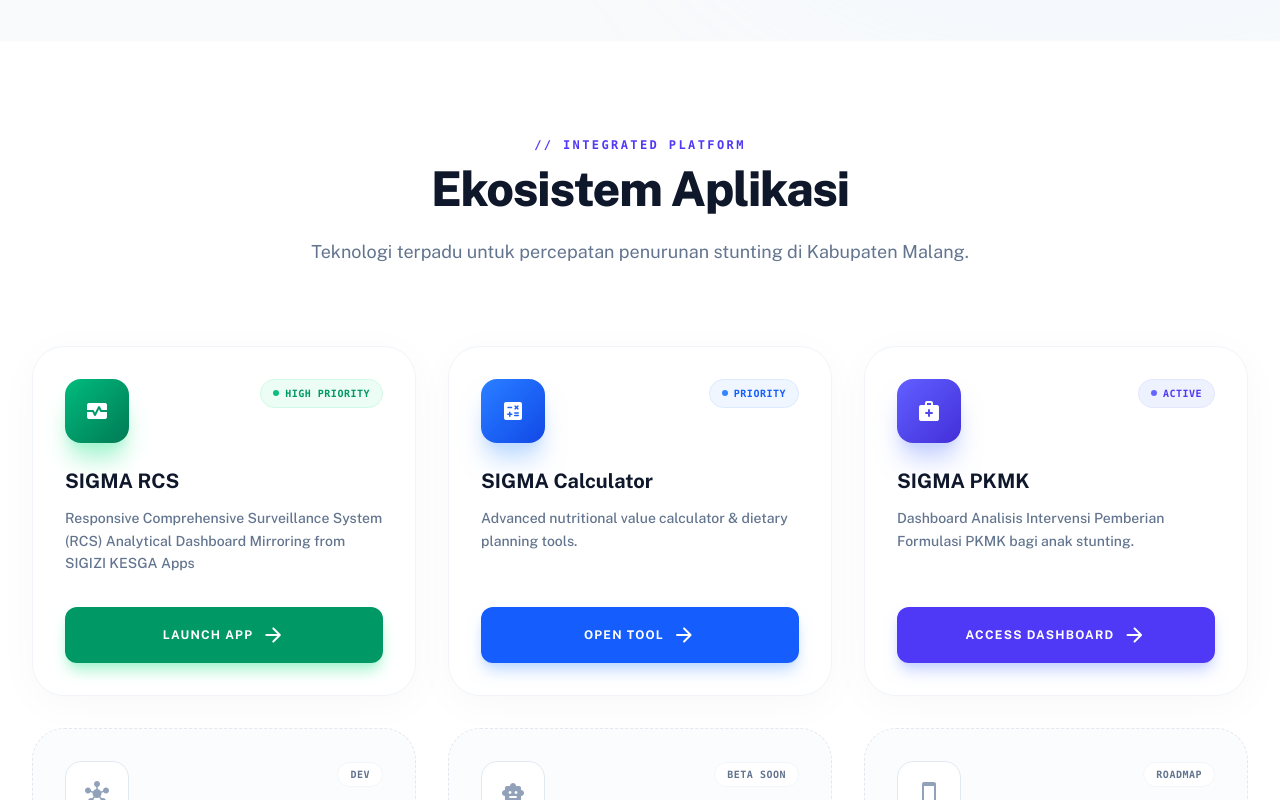
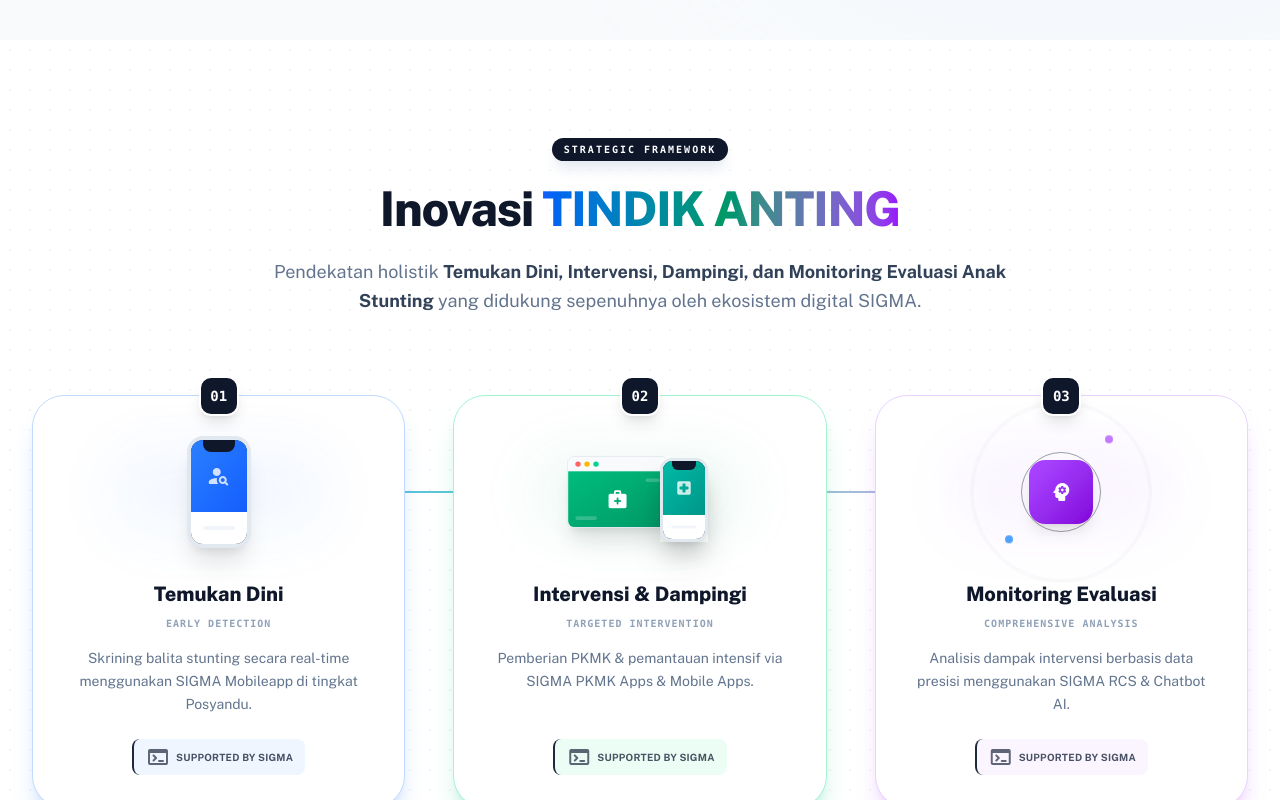
Before and after one commit to dedik2urniawan/sigma-ecosystem, a Next.js app: page / in a window 1280 px wide. Shown: the part 960-1760 px from the top of the page. Built offline with nearby package versions, Linux system fonts and the light colour scheme.

Commit message:
update UI 18_02

```diff
--- a/src/app/page.tsx
+++ b/src/app/page.tsx
@@ -2,6 +2,10 @@
 
 import React, { useEffect, useRef, useState } from "react";
 import Image from "next/image";
+import "./globals.css"; // Ensure global styles are imported if not already contextually available
+
+// Add smooth scrolling to HTML tag via global CSS or inline if possible,
+// strictly speaking Next.js handles this in layout, but we can enforce some classes on the container.
 
 // Tech Background Component - Holographic Globe & Data Rain
 const TechBackground = () => {
@@ -307,6 +311,159 @@ const DevelopmentModal = ({ isOpen, onClose, title }: DevelopmentModalProps) =>
   );
 };
 
+// Device Frames for "Tech Vibes"
+const MobileFrame = ({ icon, color }: { icon: string, color: string }) => (
+  <div className="relative w-16 h-28 bg-slate-900 rounded-[1rem] border-4 border-slate-200 shadow-xl overflow-hidden flex flex-col mx-auto group-hover:scale-105 transition-transform duration-500">
+    <div className="absolute top-0 left-1/2 -translate-x-1/2 w-8 h-3 bg-slate-900 rounded-b-lg z-20"></div>
+    <div className={`flex-1 bg-gradient-to-br ${color} flex items-center justify-center relative`}>
+      <div className="absolute inset-0 bg-[radial-gradient(circle_at_center,_var(--tw-gradient-from)_0%,_transparent_70%)] opacity-50"></div>
+      <span className="material-icons-round text-3xl text-white relative z-10 animate-pulse">{icon}</span>
+    </div>
+    <div className="h-8 bg-white flex items-center justify-center gap-1">
+      <div className="w-8 h-1 bg-slate-100 rounded-full"></div>
+    </div>
+  </div>
+);
+
+const WebFrame = ({ icon, color }: { icon: string, color: string }) => (
+  <div className="relative w-28 h-20 bg-white rounded-lg border border-slate-200 shadow-xl overflow-hidden flex flex-col mx-auto group-hover:scale-105 transition-transform duration-500">
+    <div className="h-4 bg-slate-50 border-b border-slate-100 flex items-center px-2 gap-1">
+      <div className="w-1.5 h-1.5 rounded-full bg-red-400"></div>
+      <div className="w-1.5 h-1.5 rounded-full bg-amber-400"></div>
+      <div className="w-1.5 h-1.5 rounded-full bg-emerald-400"></div>
+    </div>
+    <div className={`flex-1 bg-gradient-to-br ${color} flex items-center justify-center relative`}>
+      <span className="material-icons-round text-3xl text-white relative z-10">{icon}</span>
+      {/* Floating elements */}
+      <div className="absolute top-2 right-2 w-4 h-1 bg-white/20 rounded-full"></div>
+      <div className="absolute bottom-2 left-2 w-6 h-1 bg-white/20 rounded-full"></div>
+    </div>
+  </div>
+);
+
+const AiBrain = ({ icon, color }: { icon: string, color: string }) => (
+  <div className="relative w-24 h-24 mx-auto flex items-center justify-center group-hover:scale-110 transition-transform duration-500">
+    {/* Pulse Rings */}
+    <div className={`absolute inset-0 rounded-full border-2 ${color.replace('from-', 'border-').split(' ')[0]} opacity-20 animate-ping`}></div>
+    <div className={`absolute inset-2 rounded-full border ${color.replace('from-', 'border-').split(' ')[0]} opacity-40 animate-pulse`}></div>
+
+    <div className={`relative w-16 h-16 rounded-2xl bg-gradient-to-br ${color} flex items-center justify-center shadow-lg overflow-hidden`}>
+      <div className="absolute inset-0 bg-grid-pattern opacity-20"></div>
+      <span className="material-icons-round text-3xl text-white relative z-10">{icon}</span>
+    </div>
+
+    {/* Connecting Nodes */}
+    <div className="absolute -top-2 -right-1 w-2 h-2 rounded-full bg-purple-400 animate-bounce"></div>
+    <div className="absolute -bottom-1 -left-2 w-2 h-2 rounded-full bg-blue-400 animate-bounce delay-100"></div>
+  </div>
+);
+
+// Innovation Section Component
+const InnovationSection = () => {
+  const steps = [
+    {
+      step: "01",
+      title: "Temukan Dini",
+      subtitle: "Early Detection",
+      desc: "Skrining balita stunting secara real-time menggunakan SIGMA Mobileapp di tingkat Posyandu.",
+      visual: <MobileFrame icon="person_search" color="from-blue-500 to-blue-600" />,
+      color: "from-blue-400 to-blue-600",
+      shadow: "shadow-blue-500/20",
+      border: "border-blue-200",
+      bg: "bg-blue-50"
+    },
+    {
+      step: "02",
+      title: "Intervensi & Dampingi",
+      subtitle: "Targeted Intervention",
+      desc: "Pemberian PKMK & pemantauan intensif via SIGMA PKMK Apps & Mobile Apps.",
+      visual: (
+        <div className="flex items-center justify-center gap-2 relative">
+          <div className="scale-90 origin-right"><WebFrame icon="medical_services" color="from-emerald-500 to-emerald-600" /></div>
+          <div className="scale-75 origin-left -ml-4 mt-4 shadow-2xl relative z-10"><MobileFrame icon="local_hospital" color="from-teal-500 to-teal-600" /></div>
+        </div>
+      ),
+      color: "from-emerald-400 to-emerald-600",
+      shadow: "shadow-emerald-500/20",
+      border: "border-emerald-200",
+      bg: "bg-emerald-50"
+    },
+    {
+      step: "03",
+      title: "Monitoring Evaluasi",
+      subtitle: "Comprehensive Analysis",
+      desc: "Analisis dampak intervensi berbasis data presisi menggunakan SIGMA RCS & Chatbot AI.",
+      visual: <AiBrain icon="psychology" color="from-purple-500 to-purple-700" />,
+      color: "from-purple-400 to-purple-600",
+      shadow: "shadow-purple-500/20",
+      border: "border-purple-200",
+      bg: "bg-purple-50"
+    }
+  ];
+
+  return (
+    <section id="framework" className="py-24 relative overflow-hidden bg-white">
+      {/* Background Elements */}
+      <div className="absolute inset-0 bg-[radial-gradient(#e2e8f0_1px,transparent_1px)] [background-size:20px_20px] opacity-40"></div>
+
+      <div className="max-w-7xl mx-auto px-6 lg:px-8 relative z-10">
+        <div className="text-center mb-20">
+          <span className="inline-block py-1 px-3 rounded-full bg-slate-900 text-white text-[10px] font-bold tracking-[0.2em] uppercase font-mono mb-6 shadow-lg shadow-slate-200">
+            Strategic Framework
+          </span>
+          <h2 className="text-4xl md:text-5xl font-black text-slate-900 mb-6 tracking-tight">
+            Inovasi <span className="text-transparent bg-clip-text bg-gradient-to-r from-blue-600 via-emerald-600 to-purple-600">TINDIK ANTING</span>
+          </h2>
+          <p className="text-lg text-slate-500 max-w-3xl mx-auto leading-relaxed">
+            Pendekatan holistik <span className="font-bold text-slate-700">Temukan Dini, Intervensi, Dampingi, dan Monitoring Evaluasi Anak Stunting</span> yang didukung sepenuhnya oleh ekosistem digital SIGMA.
+          </p>
+        </div>
+
+        <div className="relative grid grid-cols-1 md:grid-cols-3 gap-8 md:gap-12">
+          {/* Connecting Line (Desktop) */}
+          <div className="hidden md:block absolute top-[6rem] left-[16%] right-[16%] h-0.5 bg-gradient-to-r from-blue-200 via-emerald-200 to-purple-200 z-0">
+            <div className="absolute inset-0 bg-gradient-to-r from-blue-500 via-emerald-500 to-purple-500 w-full animate-[shimmer_2s_infinite] opacity-50"></div>
+          </div>
+
+          {steps.map((item, i) => (
+            <div key={i} className="relative z-10 group">
+              <div className={`relative bg-white rounded-[2rem] p-8 border ${item.border} shadow-xl ${item.shadow} hover:-translate-y-2 transition-all duration-500 h-full flex flex-col items-center text-center`}>
+
+                {/* Step Number Badge */}
+                <div className="absolute -top-5 bg-slate-900 text-white w-10 h-10 rounded-xl flex items-center justify-center font-bold font-mono text-sm shadow-lg border-2 border-white z-20">
+                  {item.step}
+                </div>
+
+                {/* Tech Visual Container */}
+                <div className="h-32 w-full flex items-center justify-center mb-6 relative">
+                  {/* Glow effect behind visual */}
+                  <div className={`absolute inset-0 bg-gradient-to-t ${item.color} opacity-5 blur-2xl rounded-full scale-75`}></div>
+                  {item.visual}
+                </div>
+
+                <h3 className="text-xl font-extrabold text-slate-900 mb-2">{item.title}</h3>
+                <span className="text-[10px] font-bold text-slate-400 uppercase tracking-widest font-mono mb-4 block">
+                  {item.subtitle}
+                </span>
+
+                <p className="text-slate-500 text-sm leading-relaxed mb-6">
+                  {item.desc}
+                </p>
+
+                {/* Tech Badge */}
+                <div className={`mt-auto inline-flex items-center gap-1.5 px-3 py-1.5 rounded-lg ${item.bg} border-l-2 ${item.border.replace('border', 'border-l')}`}>
+                  <span className="material-icons-round text-xs opacity-70">terminal</span>
+                  <span className="text-[10px] font-bold uppercase tracking-wide opacity-80">Supported by SIGMA</span>
+                </div>
+              </div>
+            </div>
+          ))}
+        </div>
+      </div>
+    </section>
+  );
+};
+
 export default function Home() {
   const [modalOpen, setModalOpen] = useState(false);
   const [activeModalTitle, setActiveModalTitle] = useState("");
@@ -391,12 +548,11 @@ export default function Home() {
               </div>
             </div>
             <div className="hidden md:flex items-center gap-8">
+              <a href="#framework" className="text-sm font-semibold text-slate-500 hover:text-indigo-600 transition-colors uppercase tracking-wide text-[11px]">Framework</a>
               <a href="#applications" className="text-sm font-semibold text-slate-500 hover:text-indigo-600 transition-colors uppercase tracking-wide text-[11px]">Aplikasi</a>
               <a href="#about" className="text-sm font-semibold text-slate-500 hover:text-indigo-600 transition-colors uppercase tracking-wide text-[11px]">Tentang</a>
               <a
-                href="https://pkmk-malangkab.app/login"
-                target="_blank"
-                rel="noopener noreferrer"
+                href="/rcs"
                 className="px-6 py-2.5 rounded-full bg-slate-900 text-white text-xs font-bold hover:bg-indigo-600 transition-all shadow-lg shadow-slate-200 hover:shadow-indigo-200 transform hover:-translate-y-0.5 uppercase tracking-wider flex items-center gap-2"
               >
                 <span className="material-icons-round text-sm">login</span>
@@ -488,6 +644,9 @@ export default function Home() {
           </div>
         </section>
 
+        {/* Innovation Section - Tindik Anting */}
+        <InnovationSection />
+
         {/* Applications Section */}
         <section id="applications" className="py-24 bg-white relative z-10 border-t border-slate-100/50">
           <div className="max-w-7xl mx-auto px-6 lg:px-8">
@@ -568,10 +727,13 @@ export default function Home() {
         </section>
 
         {/* Features - Grid */}
-        <section className="relative w-full py-24 bg-white overflow-hidden border-t border-slate-100/50" id="about">
-          <div className="max-w-7xl mx-auto px-6 lg:px-8">
+        <section className="relative w-full py-24 bg-slate-50 overflow-hidden border-t border-slate-100/50" id="about">
+          {/* Noise Texture Overlay */}
+          <div className="absolute inset-0 opacity-[0.03] pointer-events-none bg-[url('https://grainy-gradients.vercel.app/noise.svg')] mix-blend-overlay"></div>
+
+          <div className="max-w-7xl mx-auto px-6 lg:px-8 relative z-10">
             <div className="text-center mb-16">
-              <div className="inline-flex items-center gap-2 px-4 py-1.5 rounded-full bg-indigo-50 text-indigo-600 text-[10px] font-bold uppercase tracking-widest mb-6 border border-indigo-100 font-mono">
+              <div className="inline-flex items-center gap-2 px-4 py-1.5 rounded-full bg-indigo-50 text-indigo-600 text-[10px] font-bold uppercase tracking-widest mb-6 border border-indigo-100 font-mono shadow-sm">
                 Why Choose SIGMA?
               </div>
               <h2 className="text-4xl md:text-5xl font-extrabold text-slate-900 mb-6 tracking-tight">
@@ -585,27 +747,30 @@ export default function Home() {
               {[
                 {
                   title: "Data Terpusat", icon: "database", color: "blue", desc: "Single source of truth data gizi terintegrasi.",
-                  classes: { bg: "bg-blue-50 text-blue-600 border-blue-100" }
+                  classes: { bg: "bg-blue-50 text-blue-600 border-blue-100", hover: "group-hover:shadow-blue-200/50 group-hover:border-blue-200" }
                 },
                 {
                   title: "AI Insights", icon: "psychology", color: "purple", desc: "Machine learning untuk prediksi stunting.",
-                  classes: { bg: "bg-purple-50 text-purple-600 border-purple-100" }
+                  classes: { bg: "bg-purple-50 text-purple-600 border-purple-100", hover: "group-hover:shadow-purple-200/50 group-hover:border-purple-200" }
                 },
                 {
                   title: "Real-Time", icon: "bolt", color: "amber", desc: "Pemantauan langsung dari lapangan.",
-                  classes: { bg: "bg-amber-50 text-amber-600 border-amber-100" }
+                  classes: { bg: "bg-amber-50 text-amber-600 border-amber-100", hover: "group-hover:shadow-amber-200/50 group-hover:border-amber-200" }
                 },
                 {
                   title: "Keamanan", icon: "verified_user", color: "emerald", desc: "Enkripsi standar industri kesehatan.",
-                  classes: { bg: "bg-emerald-50 text-emerald-600 border-emerald-100" }
+                  classes: { bg: "bg-emerald-50 text-emerald-600 border-emerald-100", hover: "group-hover:shadow-emerald-200/50 group-hover:border-emerald-200" }
                 }
               ].map((feat, i) => (
-                <div key={i} className={`bg-white p-8 rounded-[2rem] border border-slate-100 hover:border-indigo-100 shadow-[0_4px_20px_rgb(0,0,0,0.02)] hover:shadow-[0_12px_40px_rgb(0,0,0,0.06)] transition-all duration-300 group`}>
-                  <div className={`w-14 h-14 rounded-2xl flex items-center justify-center mb-6 group-hover:scale-110 transition-transform ${feat.classes.bg}`}>
+                <div key={i} className={`bg-white p-8 rounded-[2rem] border border-slate-100 shadow-[0_4px_20px_rgb(0,0,0,0.02)] hover:shadow-xl transition-all duration-500 group relative overflow-hidden ${feat.classes.hover}`}>
+                  <div className={`absolute top-0 right-0 p-8 opacity-0 group-hover:opacity-10 transition-opacity duration-500`}>
+                    <span className="material-icons-round text-9xl -mr-8 -mt-8 rotate-12">{feat.icon}</span>
+                  </div>
+                  <div className={`w-14 h-14 rounded-2xl flex items-center justify-center mb-6 group-hover:scale-110 transition-transform duration-500 ${feat.classes.bg}`}>
                     <span className="material-icons-round text-2xl">{feat.icon}</span>
                   </div>
-                  <h3 className="text-lg font-bold text-slate-900 mb-2">{feat.title}</h3>
-                  <p className="text-sm text-slate-500 font-medium leading-relaxed">{feat.desc}</p>
+                  <h3 className="text-lg font-bold text-slate-900 mb-2 relative z-10">{feat.title}</h3>
+                  <p className="text-sm text-slate-500 font-medium leading-relaxed relative z-10">{feat.desc}</p>
                 </div>
               ))}
             </div>
@@ -690,7 +855,7 @@ export default function Home() {
               <span>v2.0.0 (Beta)</span>
             </div>
             <div>
-              Crafted with <span className="text-red-400">♥</span> by <a href="#" className="font-bold text-indigo-500">DK</a>
+              Crafted with <span className="text-red-400">♥</span> by <a href="https://dedik2urniawan.github.io/" target="_blank" rel="noopener noreferrer" className="font-bold text-indigo-500 hover:text-indigo-600 transition-colors">DK</a>
             </div>
           </div>
         </div>
--- a/src/app/rcs/page.tsx
+++ b/src/app/rcs/page.tsx
@@ -763,7 +763,7 @@ export default function RCSLandingPage() {
                             <span>SIGMA Ecosystem v2.0</span>
                         </div>
                         <div>
-                            Crafted with <span className="text-red-400">♥</span> by <a href="#" className="font-bold text-emerald-600">DK</a>
+                            Crafted with <span className="text-red-400">♥</span> by <a href="https://dedik2urniawan.github.io/" target="_blank" rel="noopener noreferrer" className="font-bold text-emerald-600 hover:text-emerald-700 transition-colors">DK</a>
                         </div>
                     </div>
                 </div>
```
